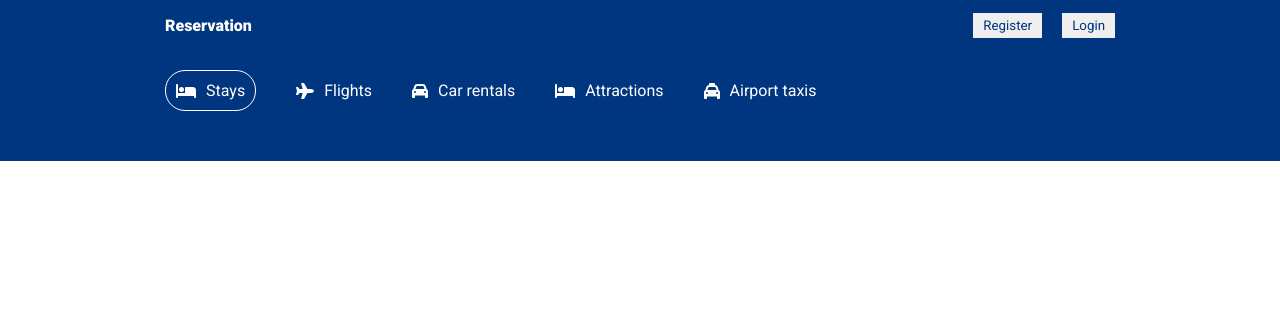
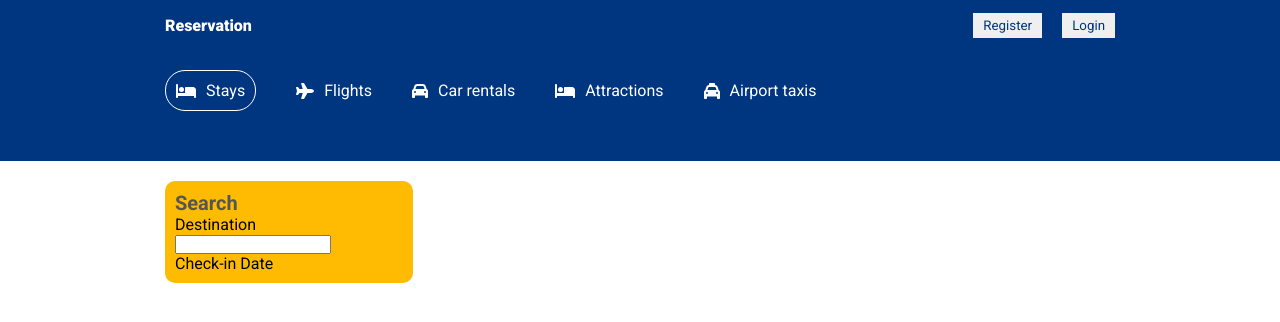
Before and after one commit to Selva-Ganesh-M/reservation_app, a React (Vite) app: page /Hotels in a window 1280 px wide. Shown: the top 322 px of the page. Built offline with nearby package versions, Linux system fonts and the light colour scheme.

Commit message:
hotels page layout

```diff
--- a/src/pages/Hotels/Hotels.jsx
+++ b/src/pages/Hotels/Hotels.jsx
@@ -7,6 +7,22 @@ const Hotels = () => {
         <div>
             <Navbar />
             <Header type="list" />
+            <div className="container">
+                <div className="wrapper">
+                    <div className="search">
+                        <h1 className="searchTitle">Search</h1>
+                        <div className="searchItem">
+                            <label htmlFor="">Destination</label>
+                            <input type="text" />
+                        </div>
+                        <div className="searchItem">
+                            <label htmlFor="">Check-in Date</label>
+
+                        </div>
+                    </div>
+                    <div className="results"></div>
+                </div>
+            </div>
         </div>
     )
 }
--- a/src/pages/Hotels/hotels.css
+++ b/src/pages/Hotels/hotels.css
@@ -0,0 +1,31 @@
+.container {
+  display: flex;
+  justify-content: center;
+  margin-top: 20px;
+}
+
+.wrapper {
+  width: 100%;
+  max-width: 950px;
+  display: flex;
+  gap: 20px;
+}
+
+.search {
+  flex: 1;
+  background-color: #febb02;
+  margin-bottom: 10px;
+  padding: 10px;
+  border-radius: 10px;
+  position: sticky;
+  top: 10px;
+}
+
+.results {
+  flex: 3;
+}
+
+.searchTitle {
+  font-size: 20px;
+  color: #555;
+}
```
